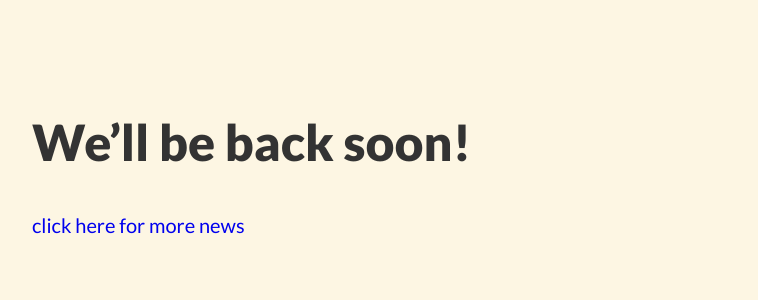
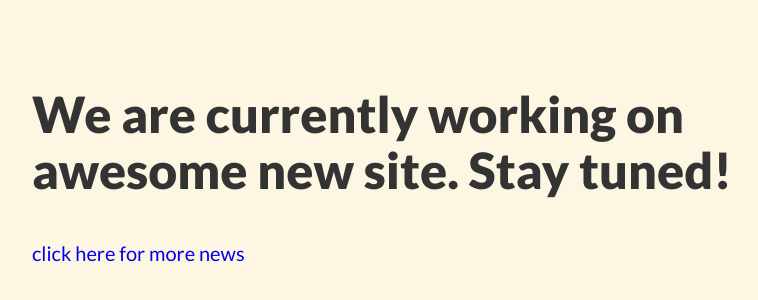
Before and after one commit to ammbrtech/remune.io, a plain HTML site: page index.html in a window 1280 px wide. Shown: the part 204-504 px from the top of the page, without its empty margins (224-982 px from the left). Drawn offline with Linux system fonts and the light colour scheme.

Commit message:
Update index.html

```diff
--- a/index.html
+++ b/index.html
@@ -17,7 +17,7 @@
 </head>
 <body>
   <article class="centered">
-    <h1>We&rsquo;ll be back soon!</h1>
+    <h1>We are currently working on awesome new site. Stay tuned!</h1>
     <div>
       <a href="https://remune.io">click here for more news</a>
     </div>
```
